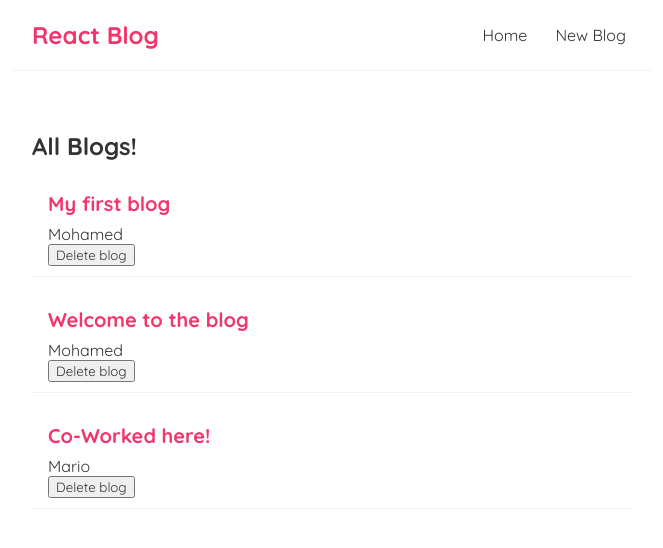
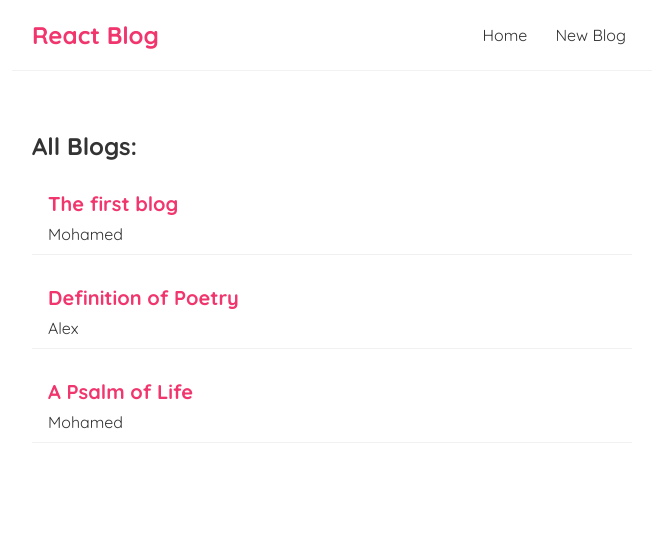
Before and after one commit to realdaly/react-blog, a React (Create React App) app: page / in a window 1280 px wide. Shown: the top 548 px of the page, without its empty margins (308-971 px from the left). Built offline with nearby package versions, Linux system fonts and the light colour scheme; data requests are answered from the project's data file.

Commit message:
creating a custom hook to fetch data

```diff
--- /dev/null
+++ b/data/db.json
@@ -0,0 +1,22 @@
+{
+    "blogs": [
+        {
+            "title": "The first blog",
+            "body": "This is just a test blog to see if the json server work well",
+            "author": "Mohamed",
+            "id": 1
+        },
+        {
+            "title": "Definition of Poetry",
+            "body": "Poetry is the spantanious overflow of the powerfull feelings and emotions",
+            "author": "Alex",
+            "id": 2
+        },
+        {
+            "title": "A Psalm of Life",
+            "body": "This is a poem by a poet that I forgot his name, f him.",
+            "author": "Mohamed",
+            "id": 3
+        }
+    ]
+}
--- a/src/BlogList.js
+++ b/src/BlogList.js
@@ -1,7 +1,6 @@
 const BlogList = (props) => {
     const title = props.title
     const blogs = props.blogs
-    const handleDelete = props.handleDelete
 
     return(
         <div className="blog-list">
@@ -10,7 +9,6 @@ const BlogList = (props) => {
                 <div className="blog-preview" key={blog.id}>
                     <h2>{blog.title}</h2>
                     <p>{blog.author}</p>
-                    <button onClick={() => handleDelete(blog.id)}>Delete blog</button>
                 </div>
             ))}
         </div>
--- a/src/Home.js
+++ b/src/Home.js
@@ -1,26 +1,14 @@
-import { useState, useEffect} from 'react'
 import BlogList from './BlogList'
+import useFetch from './useFetch'
 
 
 const Home = () => {
-    const [blogs, setBlogs] = useState([
-        {title: "My first blog", body: "This is the first blog in my website...", author: "Mohamed", id: 1},
-        {title: "Welcome to the blog", body: "I welcome to my blog...", author: "Mohamed", id: 2},
-        {title: "Co-Worked here!", body: "I'm the co-worker in this blog...", author: "Mario", id: 3}
-    ])
-
-    const handleDelete = (id) => {
-        const newBlogs = blogs.filter(blog => blog.id !== id)
-        setBlogs(newBlogs)
-    }
-
-    useEffect(() => {
-        console.log("using the effect hook")
-    })
+    const { data:blogs, message } = useFetch('http://localhost:8000/blogs')
 
     return(
         <div className="home">
-            <BlogList blogs={blogs} title="All Blogs!" handleDelete={handleDelete} />
+            {message && <div>{message}</div>}
+            {blogs && <BlogList blogs={blogs} title="All Blogs:" />}
         </div>
     )
 }
--- /dev/null
+++ b/src/useFetch.js
@@ -0,0 +1,29 @@
+import { useState, useEffect } from "react"
+
+const useFetch = (url) => {
+    const [data, setData] = useState(null)
+    const [message, setMessage] = useState("Loading...")
+
+    useEffect(() => {
+        setTimeout(() => {
+            fetch(url)
+            .then(response => {
+                if(!response.ok){
+                    throw Error(`Couldn't fetch data from this resource.`)
+                }
+                return response.json()
+            })
+            .then(json => {
+                setData(json)
+                setMessage(false)
+            })
+            .catch(error => {
+                setMessage(error.message)
+            })
+        }, 1000)
+    }, [url])
+
+    return { data, message }
+}
+
+export default useFetch
```
